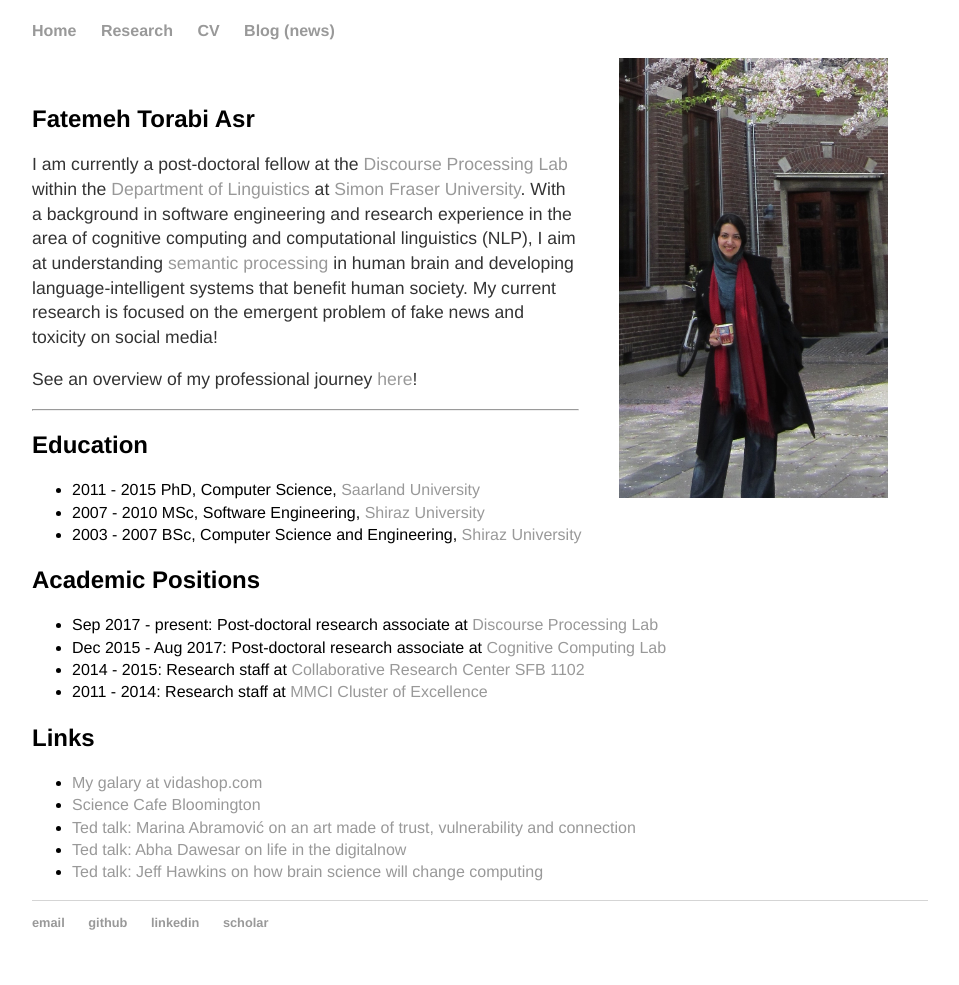
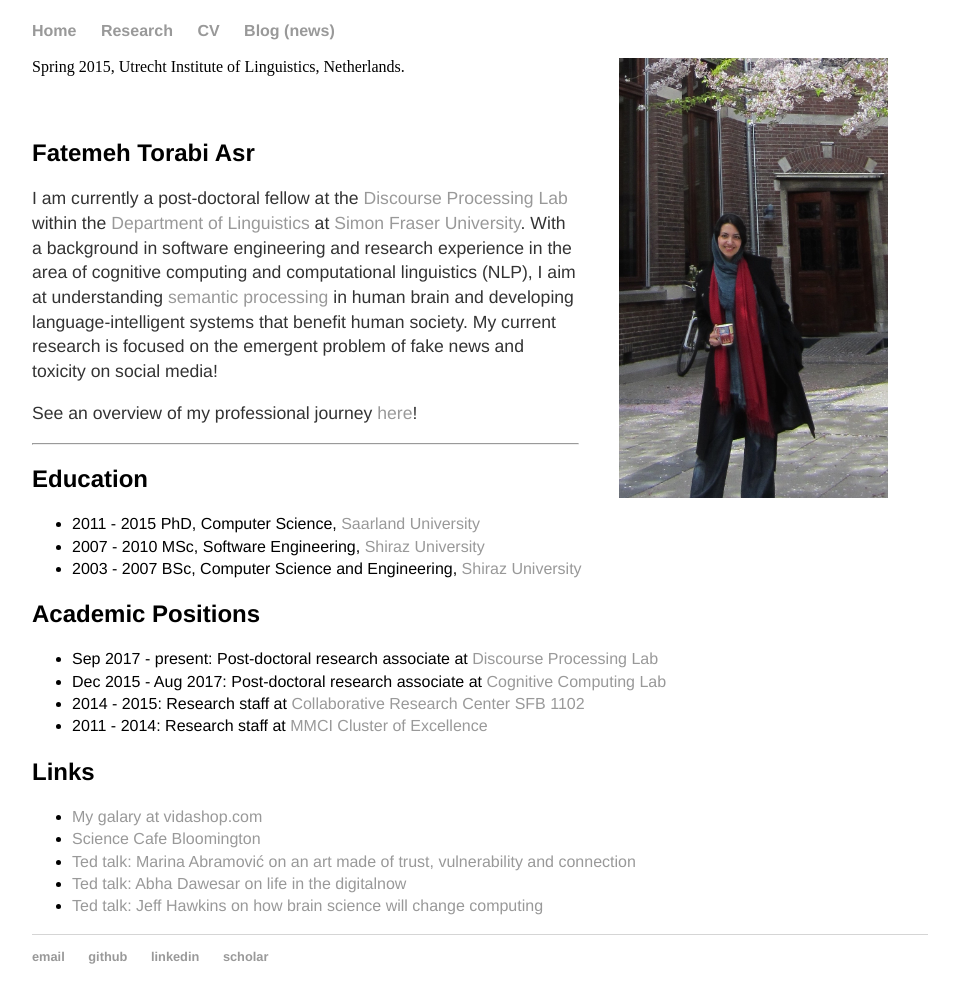
Before and after one commit to FTAsr/ftasr.github.io, a Jekyll site: the page built from index.md, in a window 1280 px wide. Shown: the whole page, without its empty margins (160-1119 px from the left). Built offline with Jekyll 4.4.1, drawn with Linux system fonts in a browser that asks for light colours; before the commit the page ends 951 px from its top, so only the background shows below that.

Commit message:
Update firstPage.html

```diff
--- a/_layouts/firstPage.html
+++ b/_layouts/firstPage.html
@@ -17,6 +17,7 @@
 
 			<div class="menue">
 				<img style="float: right;" src="/photo/fatemehNL_2.JPG" width="30%" height="30%" hspace="40">
+				<figcaption>Spring 2015, Utrecht Institute of Linguistics, Netherlands.</figcaption>
 			</div>
 
 			<div class="maincontent">
```
